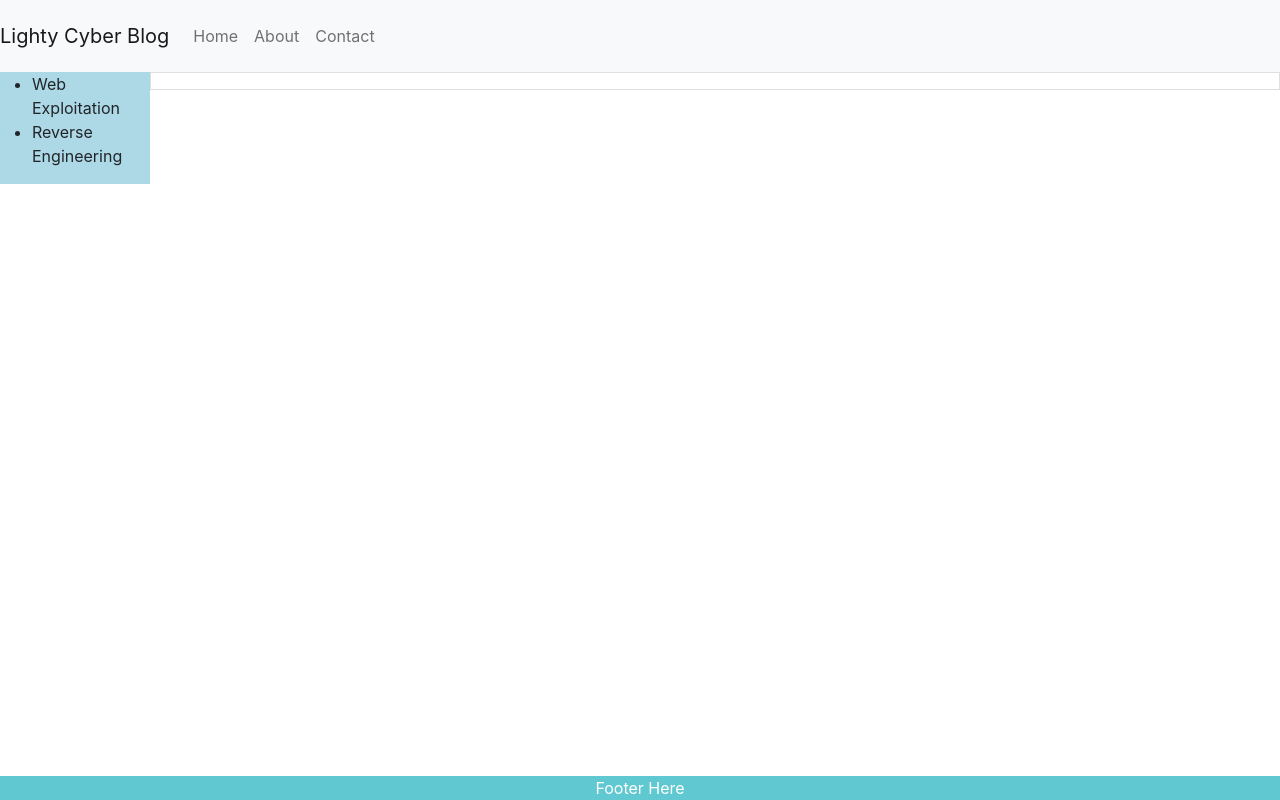
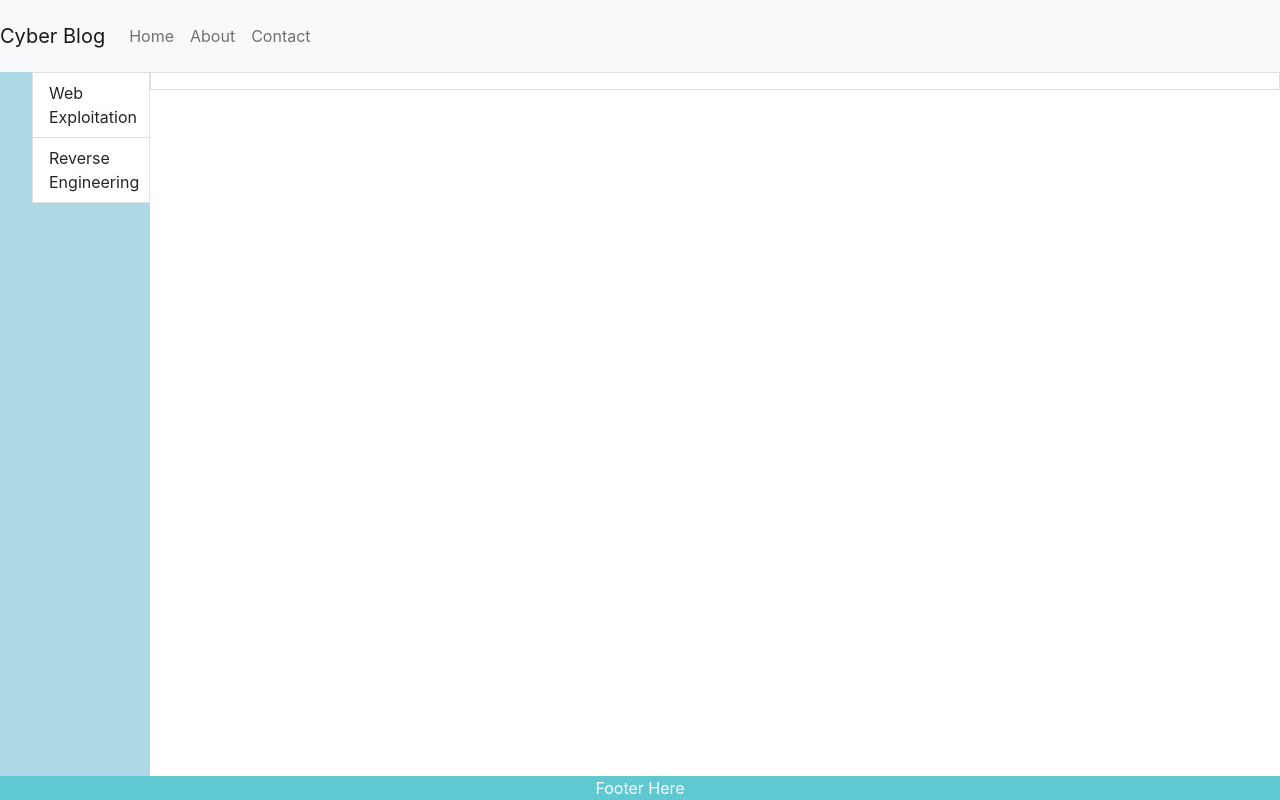
Before and after one commit to LLighty/CyberBlog, a React (Create React App) app in the folder frontend/: page / in a window 1280 px wide. Built offline with nearby package versions, Linux system fonts and the light colour scheme; no server answers.

Commit message:
Fix sidebar   - height scales properly now   - 'prettier' Added a potential avenue to pursue   - Login

```diff
--- a/frontend/src/Components/Navbar.css
+++ b/frontend/src/Components/Navbar.css
@@ -1,5 +1,6 @@
 #container{
     width:100%;
+    min-height: 90vh;
     overflow: hidden;
 }
 #left{float:left;width:150px;}
--- a/frontend/src/Components/Navbar.js
+++ b/frontend/src/Components/Navbar.js
@@ -20,7 +20,7 @@ class Navbar extends Component {
             <div>
               <div>
                 <nav class="navbar navbar-expand-lg navbar-light bg-light py-3">
-                  <div class="navbar-brand">Lighty Cyber Blog</div>
+                  <div class="navbar-brand">Cyber Blog</div>
                   <button class="navbar-toggler" type="button" data-toggle="collapse" data-target="#navbarText" aria-controls="navbarText" aria-expanded="false" aria-label="Toggle navigation">
                     <span class="navbar-toggler-icon"></span>
                   </button>
--- a/frontend/src/Components/Sidebar.css
+++ b/frontend/src/Components/Sidebar.css
@@ -2,5 +2,6 @@
     margin-bottom: -5000px;
     padding-bottom: 5000px;
     width: 150px;
+    height: 100%;
     background-color: lightblue;
 }
--- a/frontend/src/Components/Sidebar.js
+++ b/frontend/src/Components/Sidebar.js
@@ -7,8 +7,8 @@ class Sidebar extends Component {
             <div class="side-bar">
                 <div>
                     <ul>
-                        <li>Web Exploitation</li>
-                        <li>Reverse Engineering</li>
+                        <li key="sb_webexploit" className="list-group-item d-flex justify-content-between align-items-center">Web Exploitation</li>
+                        <li key="sb_reverseengineering" className="list-group-item d-flex justify-content-between align-items-center">Reverse Engineering</li>
                     </ul>
                 </div>
             </div>
```
Also changed, not shown: frontend/src/Pages/Login.js (added, +15 -0 lines).
